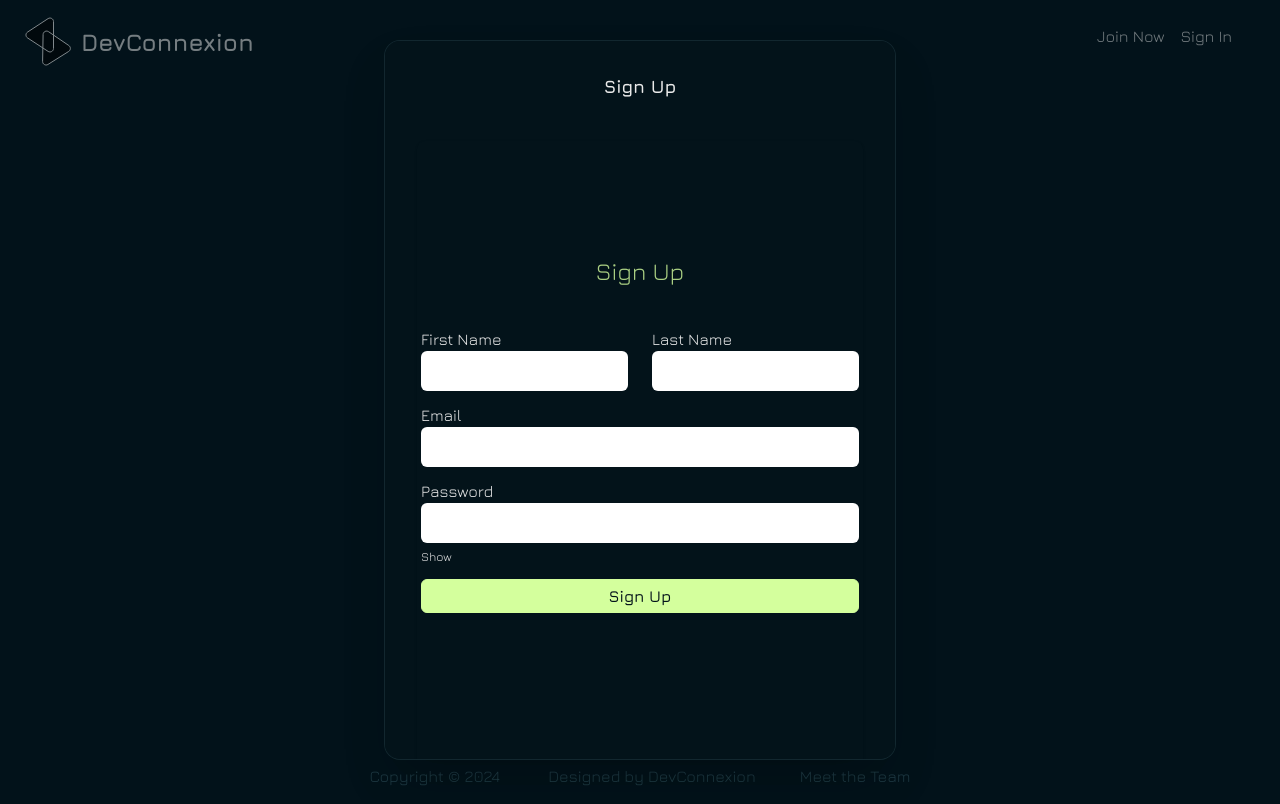
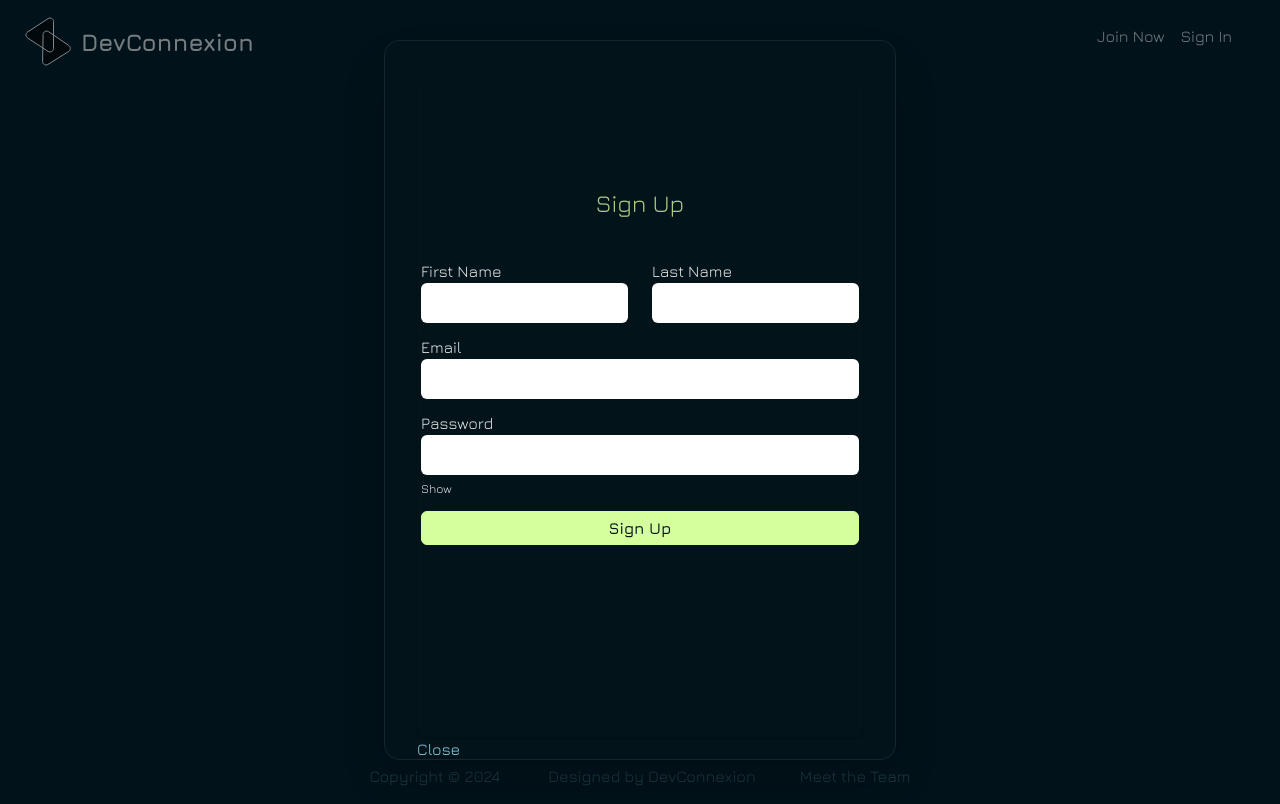
Before and after one commit to Code-the-Dream-School/ffprac-team1-front, a React (Vite) app: page /login in a window 1280 px wide. Both pictures are taken after a click on the element "Sign Up". Built offline with nearby package versions, Linux system fonts and the light colour scheme.

Commit message:
minor changes in RegistrationModal.jsx

```diff
--- a/src/components/Modal_Components/RegistrationModal.jsx
+++ b/src/components/Modal_Components/RegistrationModal.jsx
@@ -1,12 +1,13 @@
 import React from 'react';
-import Registration from '../Authentification/Registration.jsx';
+import Registration from '../Authentification/Registration';
 
 const RegistrationModal = ({ onClose }) => (
   <dialog className="modal bg-black/50" open>
     <div className="modal-box bg-black p-8 border border-blue/10">
-      <h3 className="font-bold text-lg pb-10 text-2xl text-center">Sign Up</h3>
       <Registration />
-      <button onClick={onClose} className="text-blue">Close</button>
+      <button onClick={onClose} className="text-blue">
+        Close
+      </button>
     </div>
   </dialog>
 );
```
